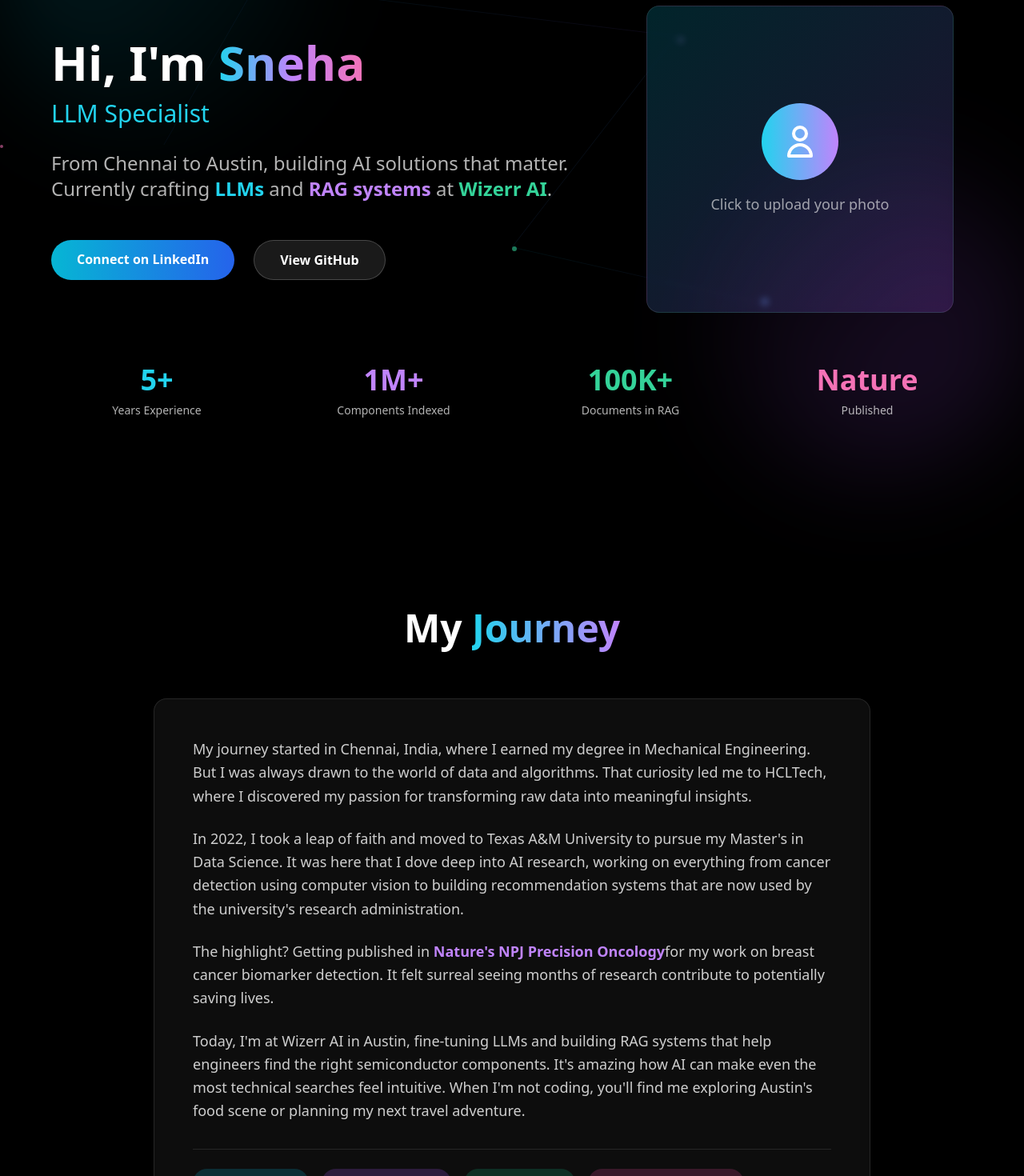
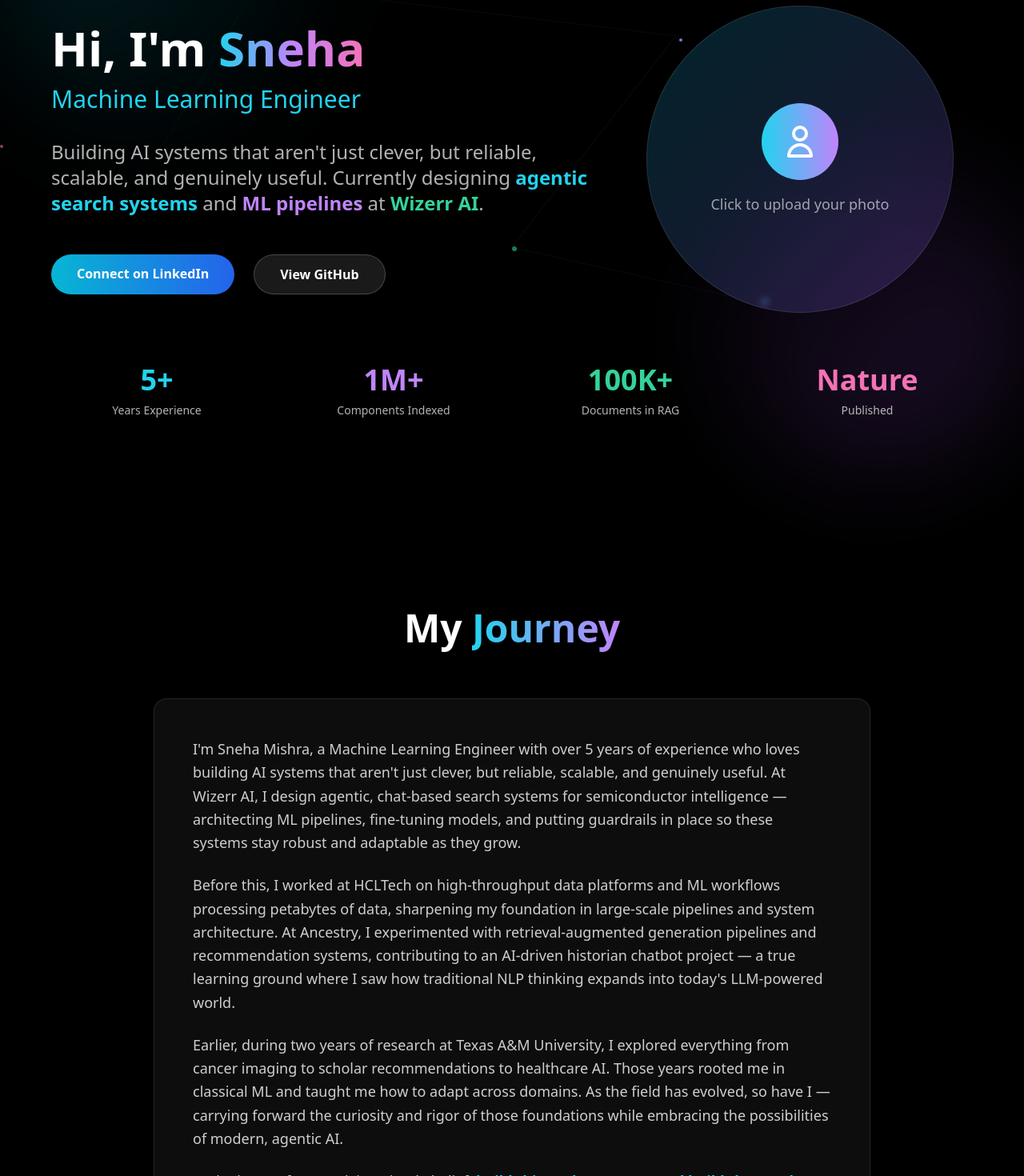
Before and after one commit to snehamishra4321/portfolio-website, a React (Vite) app: page / in a window 1280 px wide. Shown: the part 219-1689 px from the top of the page at 80% size. Built offline with nearby package versions, Linux system fonts and the light colour scheme.

Commit message:
Update website with authentic About Me, circular image, and better tagline
cgen-4fffbfc40eb046d2bc45a0489ea7277b

```diff
--- a/client/pages/Index.tsx
+++ b/client/pages/Index.tsx
@@ -1,23 +1,8 @@
 import { useState, useEffect, useRef } from 'react';
 
 export default function Index() {
-  const [currentRole, setCurrentRole] = useState(0);
   const [profileImage, setProfileImage] = useState<string | null>(null);
   const fileInputRef = useRef<HTMLInputElement>(null);
-
-  const roles = [
-    "Machine Learning Engineer",
-    "AI Researcher",
-    "LLM Specialist",
-    "Published Researcher"
-  ];
-
-  useEffect(() => {
-    const interval = setInterval(() => {
-      setCurrentRole((prev) => (prev + 1) % roles.length);
-    }, 3000);
-    return () => clearInterval(interval);
-  }, []);
 
   const scrollToSection = (sectionId: string) => {
     document.getElementById(sectionId)?.scrollIntoView({ behavior: 'smooth' });
@@ -111,15 +96,15 @@ export default function Index() {
                 <h1 className="text-5xl lg:text-6xl font-bold text-white leading-tight">
                   Hi, I'm <span className="bg-gradient-to-r from-cyan-400 via-purple-400 to-pink-400 bg-clip-text text-transparent">Sneha</span>
                 </h1>
-                <div className="text-2xl lg:text-3xl text-white/80 font-light h-8">
-                  <span className="text-cyan-400">{roles[currentRole]}</span>
+                <div className="text-2xl lg:text-3xl text-white/80 font-light">
+                  <span className="text-cyan-400">Machine Learning Engineer</span>
                 </div>
               </div>
 
               <p className="text-xl lg:text-2xl text-white/70 leading-relaxed">
-                From Chennai to Austin, building AI solutions that matter. Currently crafting
-                <span className="text-cyan-400 font-semibold"> LLMs</span> and
-                <span className="text-purple-400 font-semibold"> RAG systems</span> at
+                Building AI systems that aren't just clever, but reliable, scalable, and genuinely useful.
+                Currently designing <span className="text-cyan-400 font-semibold">agentic search systems</span> and
+                <span className="text-purple-400 font-semibold"> ML pipelines</span> at
                 <span className="text-emerald-400 font-semibold"> Wizerr AI</span>.
               </p>
 
@@ -146,7 +131,7 @@ export default function Index() {
             {/* Profile Image - takes 2 columns */}
             <div className="lg:col-span-2 flex justify-center">
               <div className="relative group">
-                <div className="w-80 h-80 lg:w-96 lg:h-96 rounded-2xl overflow-hidden bg-gradient-to-br from-cyan-500/20 to-purple-500/20 backdrop-blur-sm border border-white/10 flex items-center justify-center">
+                <div className="w-80 h-80 lg:w-96 lg:h-96 rounded-full overflow-hidden bg-gradient-to-br from-cyan-500/20 to-purple-500/20 backdrop-blur-sm border border-white/10 flex items-center justify-center">
                   {profileImage ? (
                     <img
                       src={profileImage}
@@ -218,36 +203,30 @@ export default function Index() {
           <div className="bg-white/5 backdrop-blur-sm rounded-2xl p-8 lg:p-12 border border-white/10">
             <div className="prose prose-lg prose-invert max-w-none">
               <p className="text-white/80 text-lg leading-relaxed mb-6">
-                My journey started in Chennai, India, where I earned my degree in Mechanical Engineering.
-                But I was always drawn to the world of data and algorithms. That curiosity led me to
-                HCLTech, where I discovered my passion for transforming raw data into meaningful insights.
+                I'm Sneha Mishra, a Machine Learning Engineer with over 5 years of experience who loves building AI systems that aren't just clever, but reliable, scalable, and genuinely useful. At Wizerr AI, I design agentic, chat-based search systems for semiconductor intelligence — architecting ML pipelines, fine-tuning models, and putting guardrails in place so these systems stay robust and adaptable as they grow.
               </p>
 
               <p className="text-white/80 text-lg leading-relaxed mb-6">
-                In 2022, I took a leap of faith and moved to Texas A&M University to pursue my Master's
-                in Data Science. It was here that I dove deep into AI research, working on everything from
-                cancer detection using computer vision to building recommendation systems that are now
-                used by the university's research administration.
+                Before this, I worked at HCLTech on high-throughput data platforms and ML workflows processing petabytes of data, sharpening my foundation in large-scale pipelines and system architecture. At Ancestry, I experimented with retrieval-augmented generation pipelines and recommendation systems, contributing to an AI-driven historian chatbot project — a true learning ground where I saw how traditional NLP thinking expands into today's LLM-powered world.
               </p>
 
               <p className="text-white/80 text-lg leading-relaxed mb-6">
-                The highlight? Getting published in <span className="text-purple-400 font-semibold">Nature's NPJ Precision Oncology</span>
-                for my work on breast cancer biomarker detection. It felt surreal seeing months of research
-                contribute to potentially saving lives.
+                Earlier, during two years of research at Texas A&M University, I explored everything from cancer imaging to scholar recommendations to healthcare AI. Those years rooted me in classical ML and taught me how to adapt across domains. As the field has evolved, so have I — carrying forward the curiosity and rigor of those foundations while embracing the possibilities of modern, agentic AI.
+              </p>
+
+              <p className="text-white/80 text-lg leading-relaxed mb-6">
+                At the heart of my work is a simple belief: <span className="text-cyan-400 font-semibold">build things that matter, and build them to last</span>.
               </p>
 
               <p className="text-white/80 text-lg leading-relaxed">
-                Today, I'm at Wizerr AI in Austin, fine-tuning LLMs and building RAG systems that help
-                engineers find the right semiconductor components. It's amazing how AI can make even the
-                most technical searches feel intuitive. When I'm not coding, you'll find me exploring Austin's
-                food scene or planning my next travel adventure.
+                Outside of work, I find balance in movement and exploration — whether it's dancing, painting landscapes, hiking mountains, or uncovering hidden places that make you stop and see the world differently. Those small adventures fuel the same spirit I bring to my projects: curious, playful, and creative, yet always grounded in a desire to make something meaningful.
               </p>
             </div>
 
             <div className="flex flex-wrap gap-4 mt-8 pt-6 border-t border-white/10">
-              <span className="bg-cyan-500/20 text-cyan-300 px-4 py-2 rounded-full text-sm font-medium">🇮🇳 From Chennai</span>
+              <span className="bg-cyan-500/20 text-cyan-300 px-4 py-2 rounded-full text-sm font-medium">🎨 Creative Explorer</span>
               <span className="bg-purple-500/20 text-purple-300 px-4 py-2 rounded-full text-sm font-medium">🎓 Texas A&M Alum</span>
-              <span className="bg-emerald-500/20 text-emerald-300 px-4 py-2 rounded-full text-sm font-medium">🤖 AI Enthusiast</span>
+              <span className="bg-emerald-500/20 text-emerald-300 px-4 py-2 rounded-full text-sm font-medium">🤖 AI Systems Builder</span>
               <span className="bg-pink-500/20 text-pink-300 px-4 py-2 rounded-full text-sm font-medium">📚 Published Researcher</span>
             </div>
           </div>
```
